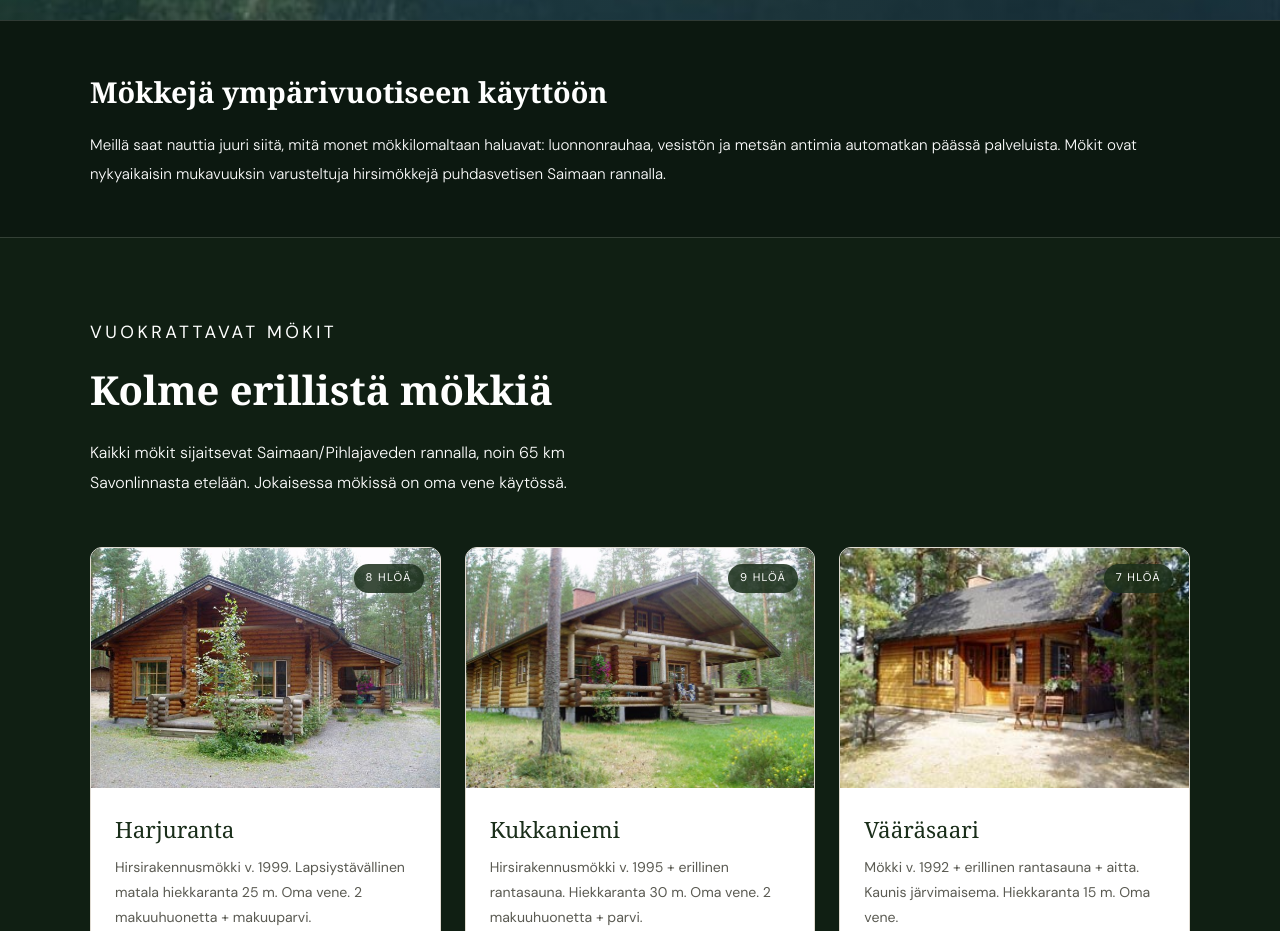
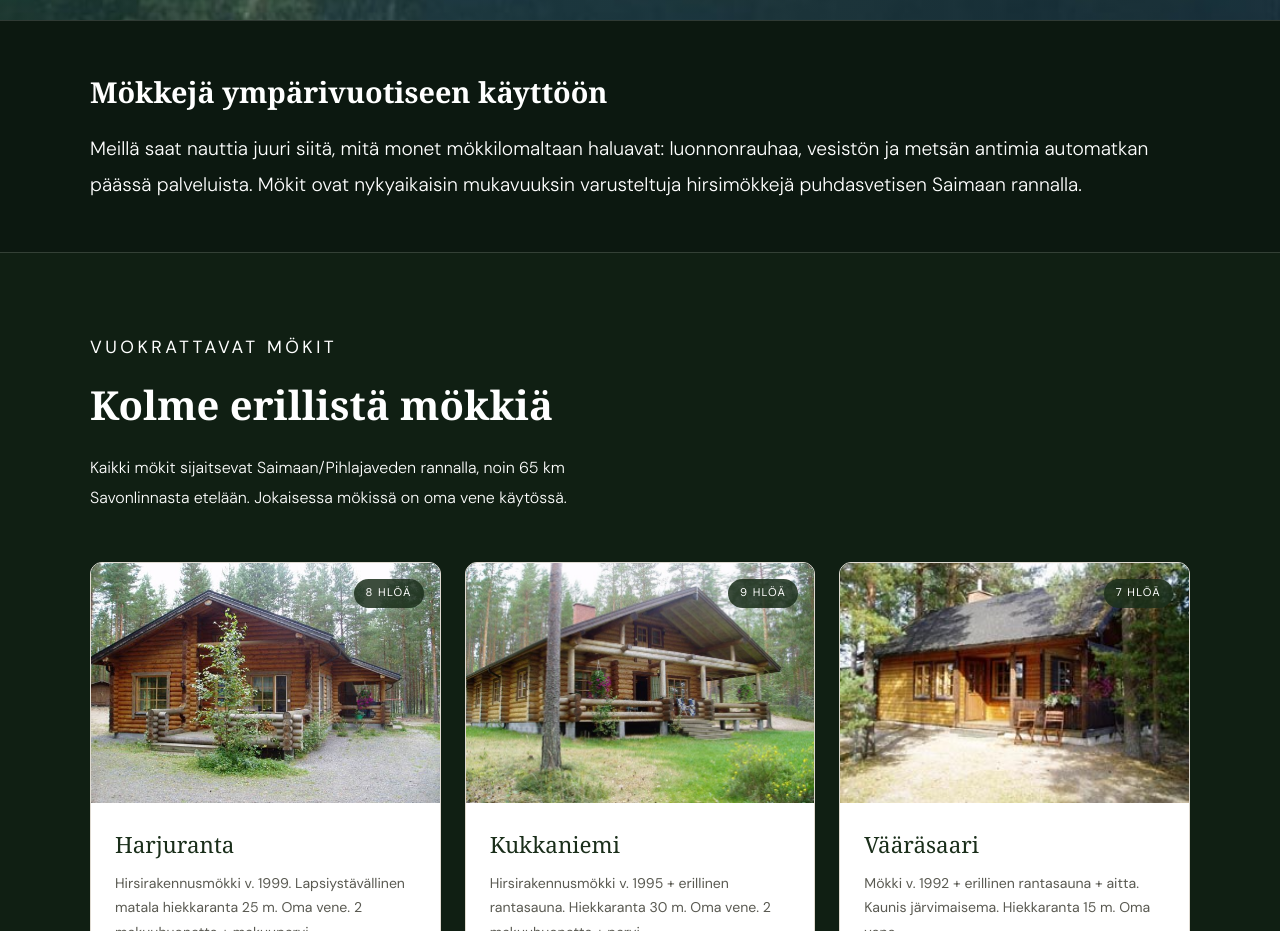
Before and after one commit to Honkanenn/Honkanenn.github.io, a plain HTML site: page index.html in a window 1280 px wide. Shown: the part 800-1731 px from the top of the page. Drawn offline with Linux system fonts and the light colour scheme.

Commit message:
Increase paragraph font size in intro section

```diff
--- a/index.html
+++ b/index.html
@@ -69,7 +69,7 @@ footer{border-top:0.5px solid rgba(255,255,255,0.15);}
 .intro-inner{max-width:1100px;margin:0 auto;display:flex;align-items:center;gap:4rem;}
 .intro-text{flex:1;}
 .intro-text h2{font-family:'Playfair Display',Georgia,serif;font-size:1.8rem;margin-bottom:1rem;color:#ffffff;}
-.intro-text p{color:#ffffff;font-weight:300;font-size:0.95rem;line-height:1.9;}
+.intro-text p{color:#ffffff;font-weight:300;font-size:1.2rem;line-height:1.9;}
 .intro-contact{background:rgba(255,255,255,0.05);border:1px solid rgba(255,255,255,0.1);border-radius:8px;padding:1.5rem 2rem;min-width:260px;}
 .intro-contact h3{font-size:0.75rem;letter-spacing:0.15em;text-transform:uppercase;color:#7aab8a;margin-bottom:1rem;}
 .contact-item{display:flex;align-items:center;gap:0.75rem;margin-bottom:0.75rem;color:#c8d4c4;font-size:0.9rem;}
```
